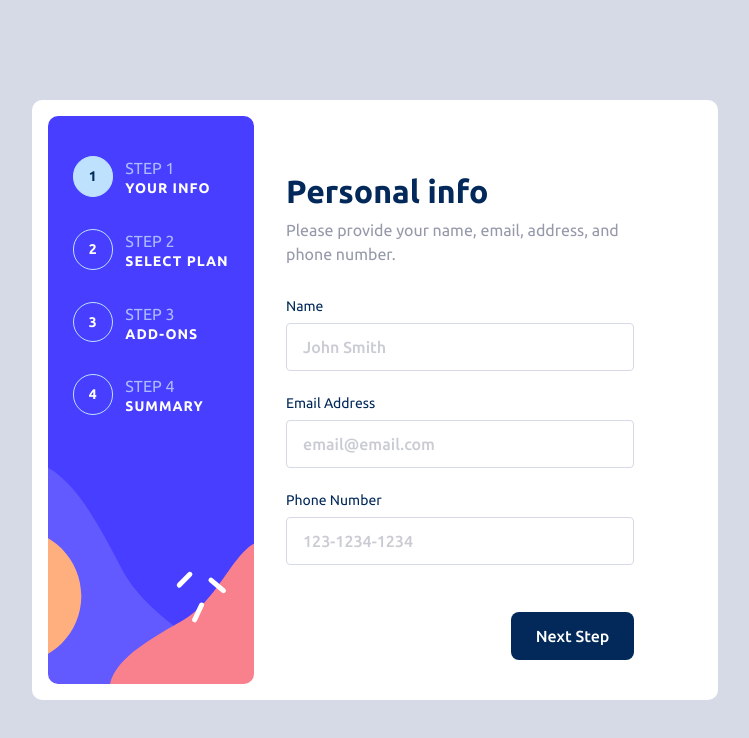
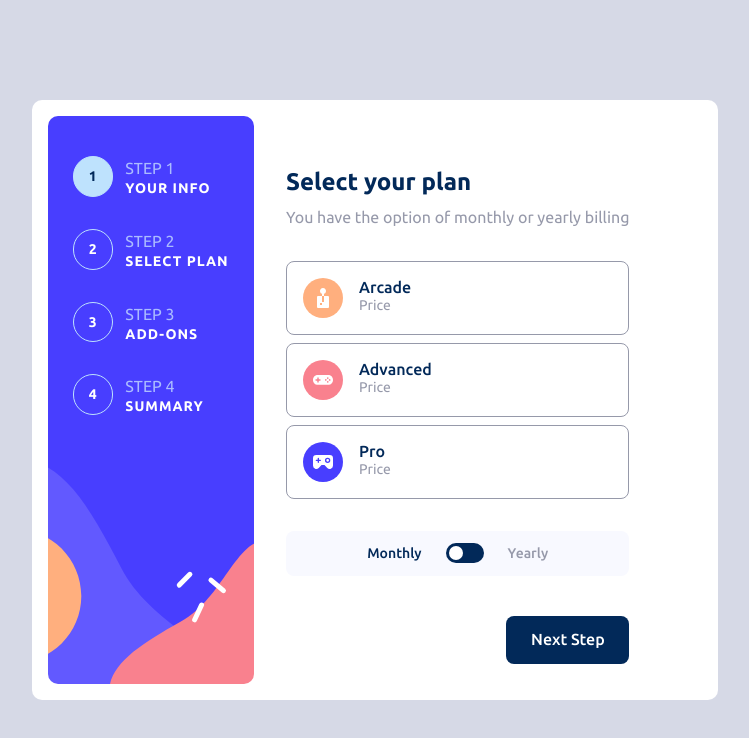
Before and after one commit to christencodes/Multi-Step-Form, a React (Vite) app: page / in a window 1280 px wide. Shown: the top 738 px of the page, without its empty margins (265-1014 px from the left). Built offline with nearby package versions, Linux system fonts and the light colour scheme.

Commit message:
Working on conditional rendering

```diff
--- a/src/App.jsx
+++ b/src/App.jsx
@@ -2,19 +2,20 @@
 //will have multiple steps directed by state
 //if this --> change state
 import FormContainer from "./FormContainer";
-import YourInfo from "./YourInfo";
+import YourInfo from "./PersonalInfo";
+import Plan from "./Plan";
 import NextButton from "./NextButton";
 import StepDisplay from "./StepDisplay";
 
 import FormProviderBuilder from "./FormObserver";
-import { useState } from "react";
 
 function App() {
   return (
     <FormProviderBuilder>
       <div className="global h-full flex justify-center items-center bg-purple200 font-display">
         <FormContainer stepDisplay={<StepDisplay></StepDisplay>}>
-          <YourInfo></YourInfo>
+          {/* <YourInfo></YourInfo> */}
+          <Plan></Plan>
           <NextButton></NextButton>
         </FormContainer>
       </div>
--- a/src/FormContainer.jsx
+++ b/src/FormContainer.jsx
@@ -4,7 +4,7 @@ export default function FormContainer({ children, stepDisplay }) {
       className="max-w-85.75 w-full flex flex-col bg-white px-6 py-8 rounded-[10px] h-full
      | md:flex-row md:justify-start md:items-center md:max-w-171.5 md:max-h-150 md:px-4 md:py-4 md:gap-8 "
     >
-      <div className="bg-[url(/images/bg-sidebar-desktop.svg)] rounded-[10px] w-full h-full md:max-h-142 md:max-w-51.5 bg-no-repeat bg-cover bg-center flex justify-center items-start px-6 py-10">
+      <div className="bg-[url(/images/bg-sidebar-desktop.svg)] rounded-[10px] w-full h-full md:max-h-142 md:max-w-51.5 bg-no-repeat bg-cover bg-center lg:flex md:flex justify-center items-start px-6 py-10 hidden">
         {stepDisplay}
       </div>
       <div className="self-start flex flex-col h-full justify-around ">
--- a/src/FormObserver.jsx
+++ b/src/FormObserver.jsx
@@ -40,19 +40,19 @@ import {
   createContext,
   useContext,
   useState,
+  useReducer,
   useEffect,
-  useReducer,
 } from "react";
 
 //we make the box first
 const FormProvider = createContext();
 
-const stepTable = [
-  { step: 1, type: "PERSONAL_INFO" },
-  { step: 2, type: "SELECT_PLAN" },
-  { step: 3, type: "ADD_ONS" },
-  { step: 4, type: "SUMMARY" },
-];
+// const stepTable = [
+//   { step: 1, type: "PERSONAL_INFO" },
+//   { step: 2, type: "SELECT_PLAN" },
+//   { step: 3, type: "ADD_ONS" },
+//   { step: 4, type: "SUMMARY" },
+// ];
 
 //all of these are called when the next or back button is pressed
 function stepReducer(state, action) {
@@ -82,13 +82,27 @@ export default function FormProviderBuilder({ children }) {
   //children is there because we are returning an element
 
   const [currentStep, setCurrentStep] = useState(1);
+
+  //?-------------------------------------------------------------------
+  //?-------------------------------------------------------------------
   //holds userInfo
-  const [currentStepInfo, setCurrentStepInfo] = useState({});
+  const [userInfo, setUserInfo] = useState({
+    name: " ",
+    email: " ",
+    phoneNumber: 0,
+    plan: 0,
+  });
 
-  function setStepInfo(info) {
-    setCurrentStepInfo({ ...currentStepInfo, ...info });
+  function setUserInformation(info) {
+    setUserInfo({ ...userInfo, ...info });
   }
 
+  useEffect(() => {
+    console.log(userInfo);
+  }, [userInfo]);
+
+  //?-------------------------------------------------------------------
+  //?-------------------------------------------------------------------
   const [totalInfo, dispatch] = useReducer(stepReducer, []);
 
   function setPersonalInfo(name, email, phoneNumber) {
@@ -113,11 +127,7 @@ export default function FormProviderBuilder({ children }) {
   return (
     <FormProvider.Provider
       value={{
-        setCurrentStep,
-        totalInfo,
-        setStepInfo,
-        setYearMonth,
-        setPersonalInfo,
+        setUserInformation,
       }}
     >
       {children}
--- a/src/YourInfo.jsx
+++ b/src/PersonalInfo.jsx
@@ -1,7 +1,10 @@
 import { useState } from "react";
+import { useFormProvider } from "./FormObserver";
 
 export default function YourInfo() {
-  const [form, setForm] = useState();
+  const [emailValid, setEmailValid] = useState(false);
+
+  const { setUserInformation } = useFormProvider();
   return (
     <div
       className="flex flex-col gap-6 |
@@ -26,8 +29,11 @@ export default function YourInfo() {
               Name
             </label>
             <input
-              onChange={(e) => setForm({ ...form, name: e.target.value })}
-              className="w-full px-4 py-2  border border-purple200 focus:outline-0 text-grey500 text-preset-4m rounded-sm md:text-preset-3m md:h-12"
+              onChange={(e) => {
+                // console.log("name changed!");
+                setUserInformation({ name: e.target.value });
+              }}
+              className="w-full px-4 py-2  border border-purple200 focus:outline-0 text-grey500 text-preset-4m rounded-sm md:text-preset-3m md:h-12 hover:border-purple600 hover:cursor-pointer"
               type="text"
               id="name"
               placeholder="John Smith"
@@ -35,15 +41,23 @@ export default function YourInfo() {
           </div>
           <div className="flex flex-col gap-2">
             {" "}
+            <div className="flex justify-between">
               <label
                 className="text-blue950 text-preset-5 md:text-preset-4r"
                 htmlFor="email"
               >
                 Email Address
               </label>
+              <p className="text-preset-4b text-red500">
+                {emailValid ? " " : "This field is required"}
+              </p>
+            </div>
             <input
-              onChange={(e) => setForm({ ...form, email: e.target.value })}
-              className="w-full px-4 py-2 border border-purple200 focus:outline-0 text-grey500 text-preset-4m rounded-sm md:text-preset-3m md:h-12"
+              onChange={(e) => {
+                setEmailValid(e.target.checkValidity());
+                setUserInformation({ email: e.target.value });
+              }}
+              className={`w-full px-4 py-2 focus:outline-0 text-grey500 text-preset-4m rounded-sm border border-purple200 md:text-preset-3m md:h-12 hover:border-purple600 hover:cursor-pointer invalid:border-red500`}
               type="email"
               id="email"
               placeholder="email@email.com"
@@ -58,9 +72,10 @@ export default function YourInfo() {
             </label>
             <input
               onChange={(e) =>
-                setForm({ ...form, phoneNumber: e.target.value })
+                setUserInformation({ phoneNumber: e.target.value })
               }
-              className="w-full px-4 py-2 border border-purple200 focus:outline-0 text-grey500 text-preset-4m rounded-sm md:text-preset-3m md:h-12"
+              className="w-full px-4 py-2 border border-purple200 focus:outline-0 text-grey500 text-preset-4m rounded-sm md:text-preset-3m md:h-12
+              hover:border-purple600 hover:cursor-pointer "
               type="text"
               id="phoneNumber"
               placeholder="123-1234-1234"
--- /dev/null
+++ b/src/Plan.jsx
@@ -0,0 +1,66 @@
+import arcadeIcon from "/public/images/icon-arcade.svg";
+import advancedIcon from "/public/images/icon-advanced.svg";
+import proIcon from "/public/images/icon-pro.svg";
+
+export default function Plan() {
+  return (
+    <div
+      className="flex flex-col gap-6 |
+    md:max-w-87 md:gap-8 md:self-start md:pt-8 "
+    >
+      <div className="flex flex-col gap-2">
+        <h2 className="text-preset-2 text-blue950">Select your plan</h2>
+        <p className="text-preset-3r text-grey500">
+          You have the option of monthly or yearly billing
+        </p>
+      </div>
+      <div className="flex flex-col gap-2">
+        <label className="has-checked:bg-blue50 has-checked:border-purple600 arcade flex p-4 gap-4 border-grey500 border rounded-lg hover:bg-blue50 hover:border-purple600 cursor-pointer">
+          <input className="hidden" type="checkbox" />
+          <img src={arcadeIcon} alt="" />
+          <div>
+            <h3 className="text-blue950 text-preset-3m">Arcade</h3>
+            <p className="text-preset-4r text-grey500">{""}Price</p>
+          </div>
+        </label>
+        <label className="has-checked:bg-blue50 has-checked:border-purple600 advanced flex p-4 gap-4 border-grey500 border rounded-lg hover:bg-blue50 hover:border-purple600 cursor-pointer">
+          <input className="hidden" type="checkbox" />
+          <img src={advancedIcon} alt="" />
+          <div>
+            <h3 className="text-blue950 text-preset-3m">Advanced</h3>
+            <p className="text-preset-4r text-grey500">{""}Price</p>
+          </div>
+        </label>
+        <label className="has-checked:bg-blue50 has-checked:border-purple600 pro flex p-4 gap-4 border-grey500 border rounded-lg hover:bg-blue50 hover:border-purple600 cursor-pointer">
+          <input className="hidden" type="checkbox" />
+          <img src={proIcon} alt="" />
+          <div>
+            <h3 className="text-blue950 text-preset-3m">Pro</h3>
+            <p className="text-preset-4r text-grey500">{""}Price</p>
+          </div>
+        </label>
+      </div>
+      <div className="flex w-full bg-blue50 justify-around items-center px-10 py-3 rounded-lg">
+        <div className="flex items-center gap-6">
+          {/* the label acts as a container/hitbox - anything you click inside this tag automatically triggers the checkbox it wraps */}
+          <label className="toggle relative h-5 w-9.5 order-2 peer">
+            <input
+              className=" absolute opacity-0 w-full h-full peer"
+              type="checkbox"
+            />
+            {/* this will be the pill shape */}
+            <div className="absolute track inset-0 bg-blue950  rounded-[10px] "></div>
+            {/* this will be the toggle circly thingy */}
+            <div className=" absolute thumb h-3.5 w-3.5 left-0.75 top-[3px]  bg-white rounded-full peer-checked:translate-x-[18px] transition duration-300 ease-in-out"></div>
+          </label>
+          <p className="text-preset-4m  order-1 text-blue950 peer-has-checked:text-grey500   select-none ">
+            Monthly
+          </p>
+          <p className="text-preset-4m text-blue950 order-3 not-peer-has-checked:text-grey500 select-none">
+            Yearly
+          </p>
+        </div>
+      </div>
+    </div>
+  );
+}
```
Lines whose indentation alone changed are shown as unchanged.
